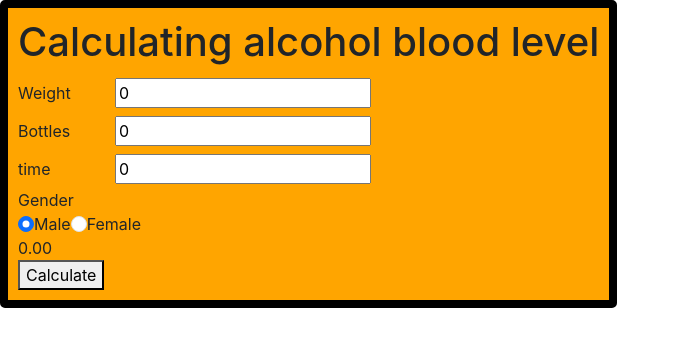
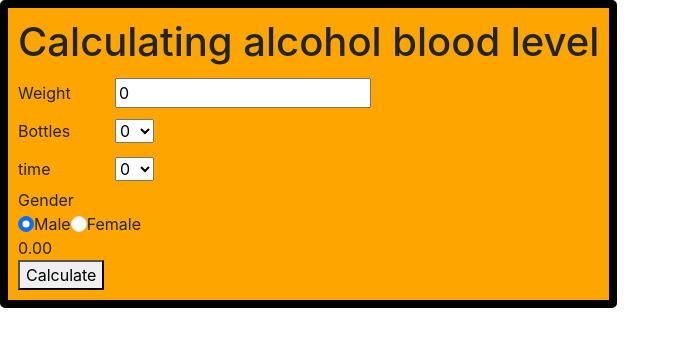
Before and after one commit to JoonasMattinen/React_alcoholbloodlevel, a React (Create React App) app: page / in a window 1280 px wide. Shown: the top 346 px of the page, without its empty margins (0-680 px from the left). Built offline with nearby package versions, Linux system fonts and the light colour scheme.

Commit message:
add components folder with dropdown file component

```diff
--- a/src/App.js
+++ b/src/App.js
@@ -1,6 +1,7 @@
 
 import { useState } from 'react';
 import './App.css';
+import Options from './components/Options';
 
 function App() {
 
@@ -41,11 +42,15 @@ function App() {
       </div>
       <div class="row-mb-3">
         <label class="col-sm-2 col-form-label">Bottles </label>
-        <input type="number" name="bottles" value={bottles} onChange={e => setbottles(e.target.value)}></input>
+        <select value={bottles} onChange={e => setbottles(e.target.value)}>
+          <Options/>
+        </select>
       </div>
       <div class="row-mb-3">
         <label class="col-sm-2 col-form-label">time </label>
-        <input type="number" name="time" value={time} onChange={e => settime(e.target.value)}></input>
+        <select value={time} onChange={e => settime(e.target.value)}>
+          <Options/>
+        </select>
       </div>
       <div class="row-mb-3">
         <div class="col-sm-10">
--- /dev/null
+++ b/src/components/Options.js
@@ -0,0 +1,16 @@
+import React from 'react'
+
+export default function Options() {
+    const values = []
+
+    for (let i = 0; i <= 10; i++) {
+        values.push(i)
+    }
+
+
+    return (
+        values.map(value => {
+            return <option value={value}>{value}</option>
+        })
+    )
+}
```
